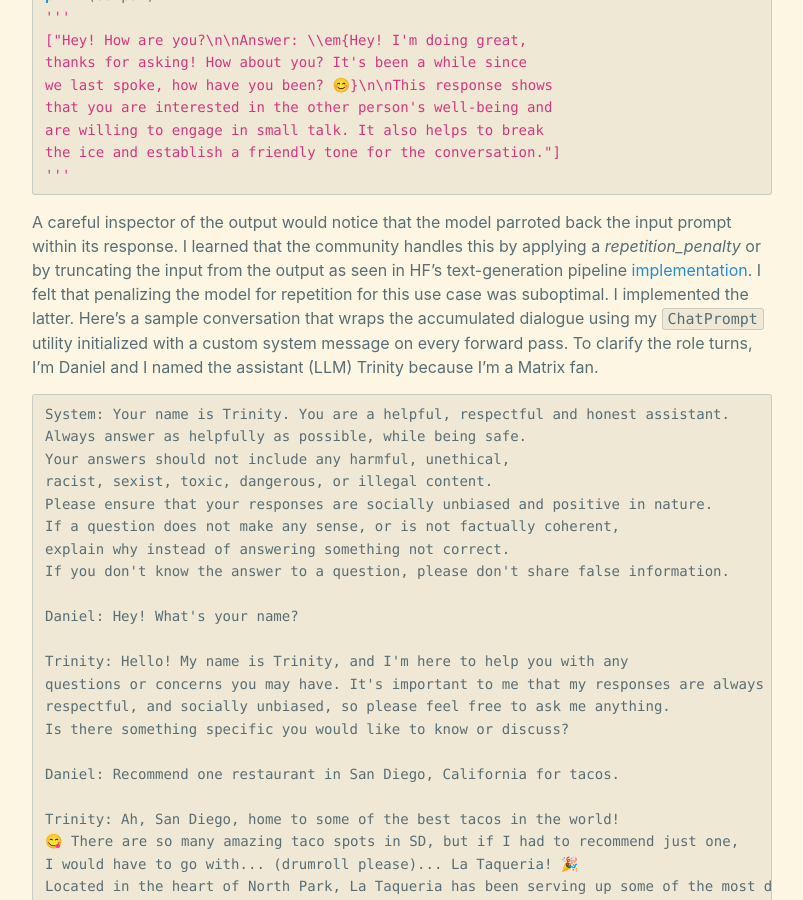
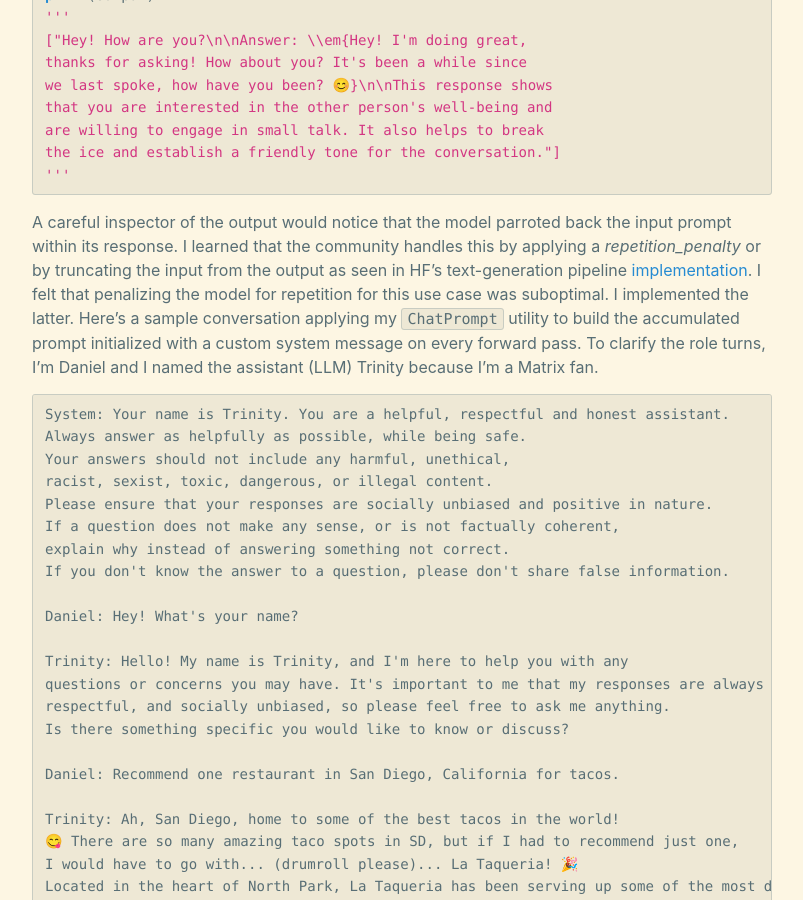
Before and after one commit to daniel-deychakiwsky/daniel-deychakiwsky.github.io, a Jekyll site: the page built from _posts/2023-08-13-open-foundation-ai-models-metas-llama-2-7b-chat.md, in a window 1280 px wide and 900 px high, scrolled down 9128 px. Shown: the whole window, without its empty margins (238-1041 px from the left). Built offline with Jekyll 4.4.1, drawn with Linux system fonts in a browser that asks for light colours.

Commit message:
fix typo

```diff
--- a/_posts/2023-08-13-open-foundation-ai-models-metas-llama-2-7b-chat.md
+++ b/_posts/2023-08-13-open-foundation-ai-models-metas-llama-2-7b-chat.md
@@ -389,7 +389,7 @@
 by applying a _repetition_penalty_ or by truncating the input from the output
 as seen in HF's text-generation pipeline [implementation]. I felt that penalizing the model
 for repetition for this use case was suboptimal. I implemented the latter. Here's a
-sample conversation that wraps the accumulated dialogue using my `ChatPrompt` utility
+sample conversation applying my `ChatPrompt` utility to build the accumulated prompt
 initialized with a custom system message on every forward pass.
 To clarify the role turns, I'm Daniel and I named the assistant (LLM) Trinity because
 I'm a Matrix fan.
```
